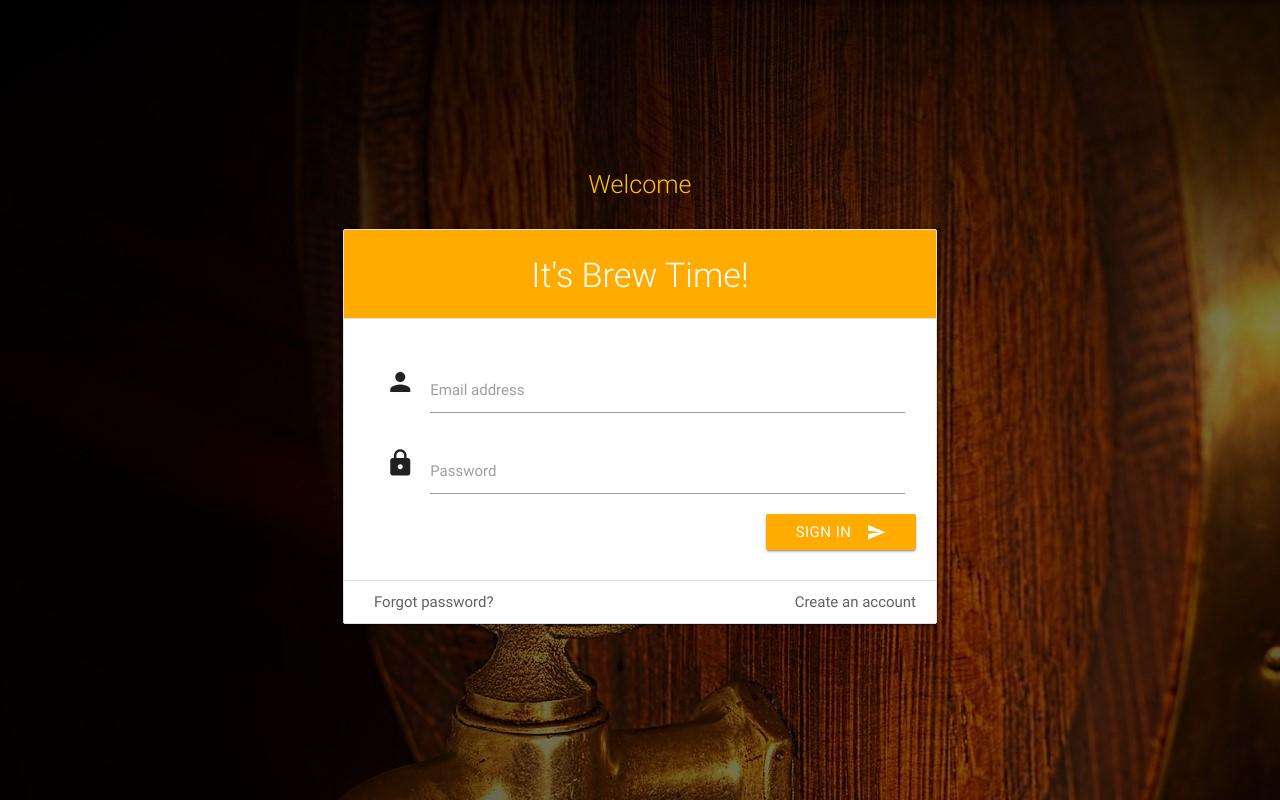
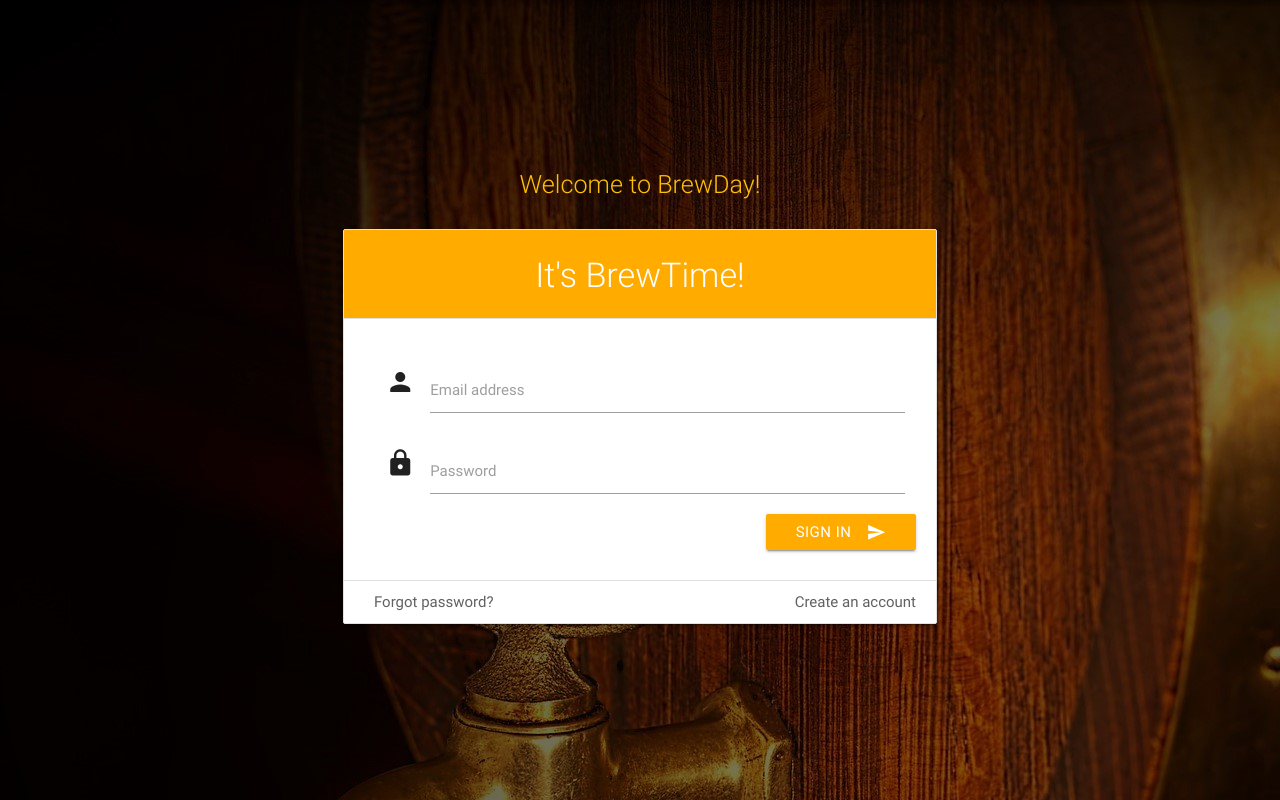
Before and after one commit to suzanneloures/brew-day, a Django app: page /login/ in a window 1280 px wide. Run offline with Django 3.2, Linux system fonts and the light colour scheme; some libraries are stand-ins or nearby versions.

Commit message:
Alterações em registro e login

```diff
--- a/implementation/brewday/recipes/templates/login.html
+++ b/implementation/brewday/recipes/templates/login.html
@@ -36,12 +36,12 @@
 
   <div class="row ">
     <div class="col s12 m10 offset-m1">
-      <p class="center flow-text hide-on-small-only amber-text accent-4"> Welcome </p>
+      <p class="center flow-text hide-on-small-only amber-text accent-4">Welcome to BrewDay!</p>
 
       <ul class="collection with-header card">
 
         <li class="collection-header amber accent-4">
-          <h4 class="center white-text">It's Brew Time!</h4>
+          <h4 class="center white-text">It's BrewTime!</h4>
         </li>
         <li class="collection-item">
           <!-- Requisicao de Usuario e Senha-->
```
Also changed, not shown: implementation/brewday/recipes/templates/register_user.html (+4 -4 lines).
